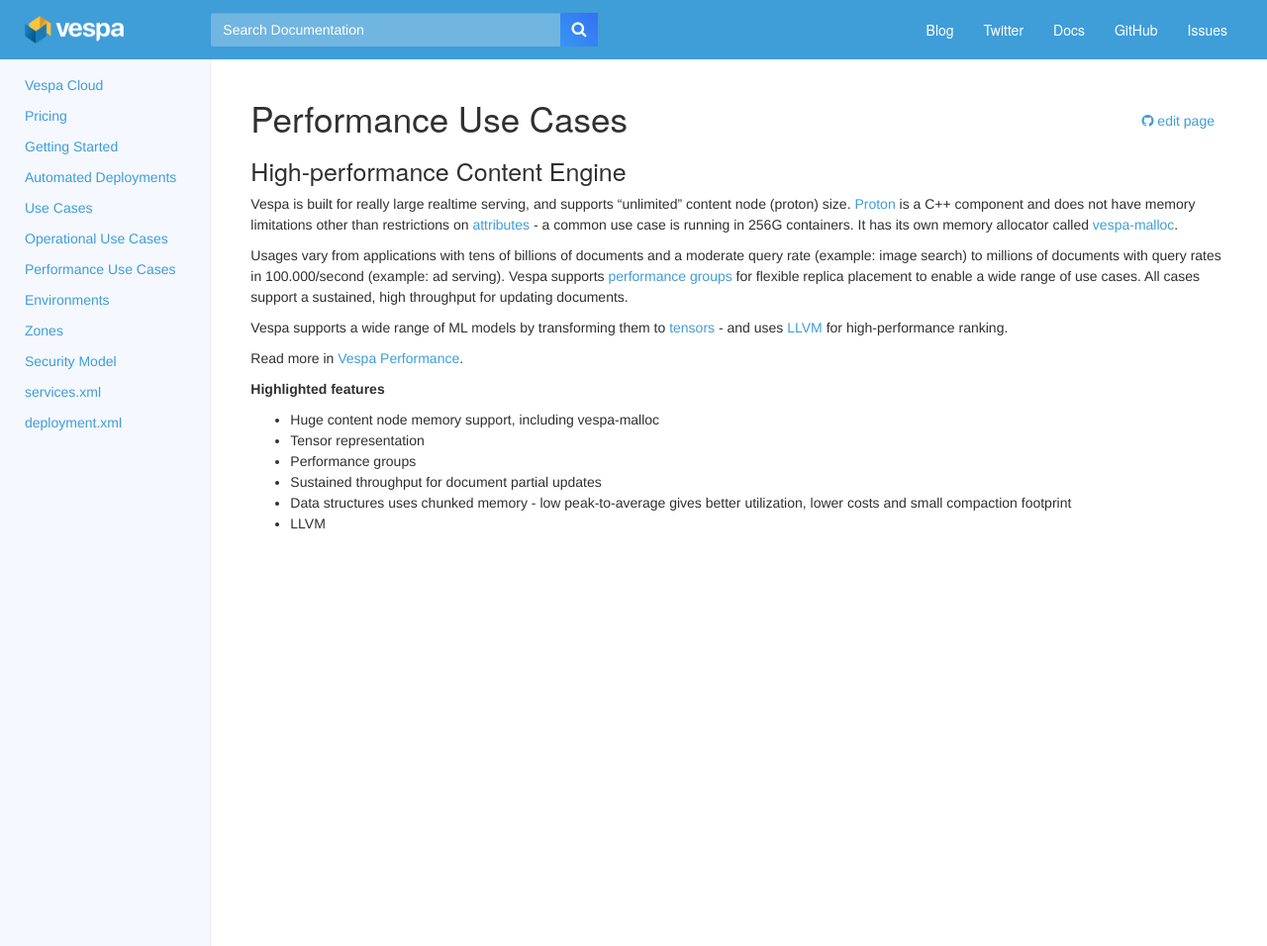
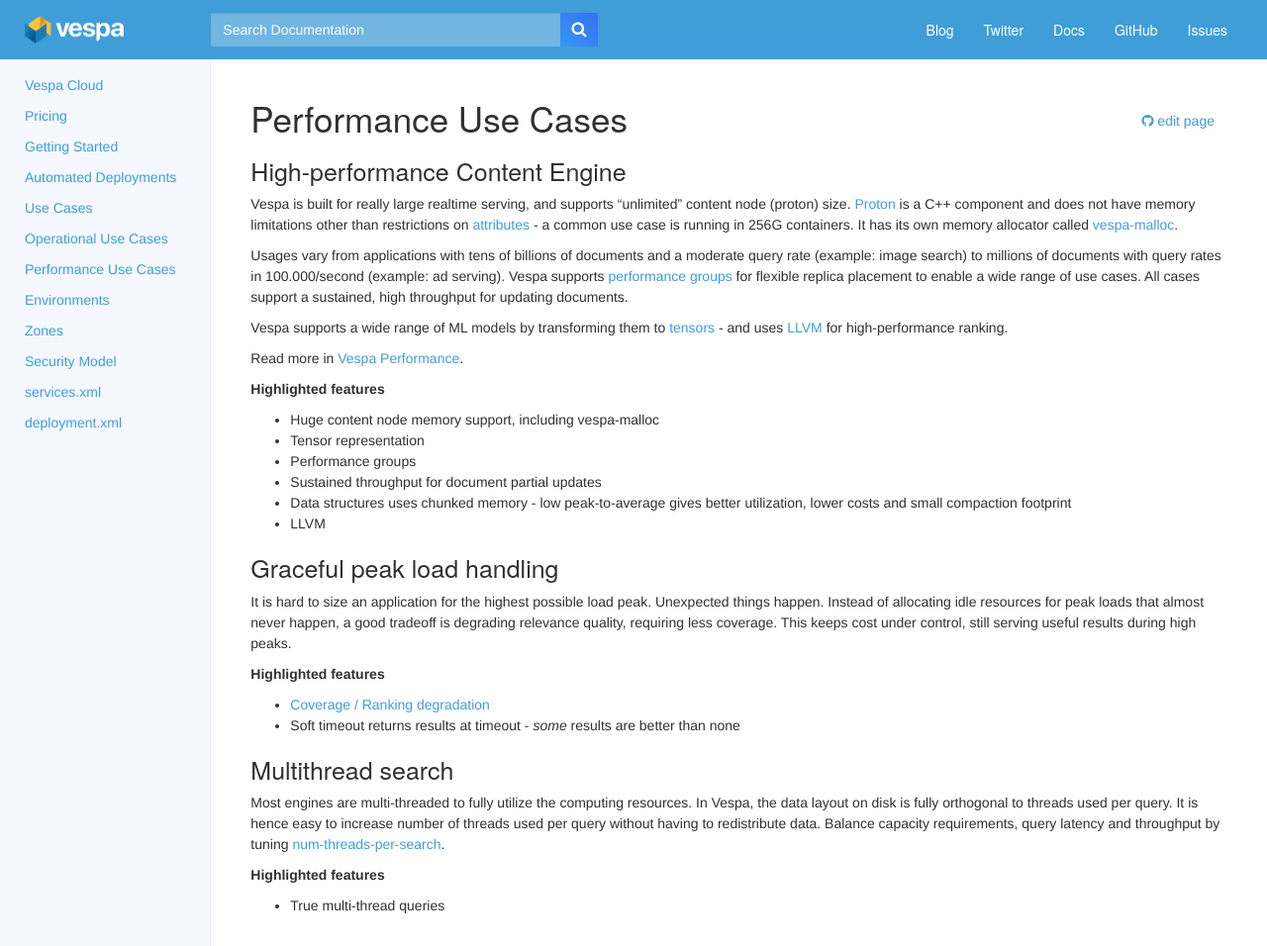
Before and after one commit to vespa-engine/cloud, a Jekyll site: the page built from performance-use-cases.md, in a window 1280 px wide and 956 px high. Shown: the whole window at 99% size. Built offline with Jekyll 4.4.1, drawn with Linux system fonts in a browser that asks for light colours.

Commit message:
add some performance use cases

```diff
--- a/performance-use-cases.md
+++ b/performance-use-cases.md
@@ -27,3 +27,28 @@ Read more in [Vespa Performance](https://docs.vespa.ai/documentation/performance
 * Sustained throughput for document partial updates
 * Data structures uses chunked memory - low peak-to-average gives better utilization, lower costs and small compaction footprint
 * LLVM
+
+
+
+## Graceful peak load handling
+It is hard to size an application for the highest possible load peak.
+Unexpected things happen.
+Instead of allocating idle resources for peak loads that almost never happen,
+a good tradeoff is degrading relevance quality, requiring less coverage.
+This keeps cost under control, still serving useful results during high peaks.
+
+**Highlighted features**
+* [Coverage / Ranking degradation](https://docs.vespa.ai/documentation/graceful-degradation.html)
+* Soft timeout returns results at timeout - _some_ results are better than none
+
+
+
+## Multithread search
+Most engines are multi-threaded to fully utilize the computing resources.
+In Vespa, the data layout on disk is fully orthogonal to threads used per query.
+It is hence easy to increase number of threads used per query without having to redistribute data.
+Balance capacity requirements, query latency and throughput by tuning
+[num-threads-per-search](https://docs.vespa.ai/documentation/reference/search-definitions-reference.html#num-threads-per-search).
+
+**Highlighted features**
+* True multi-thread queries
```
